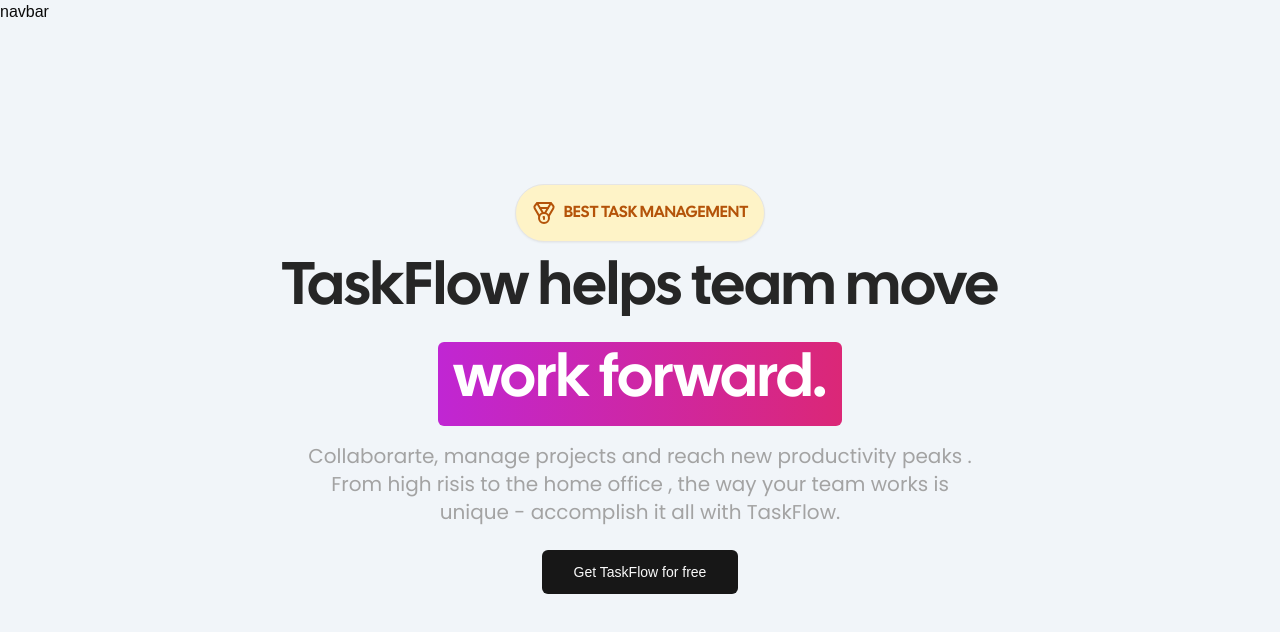
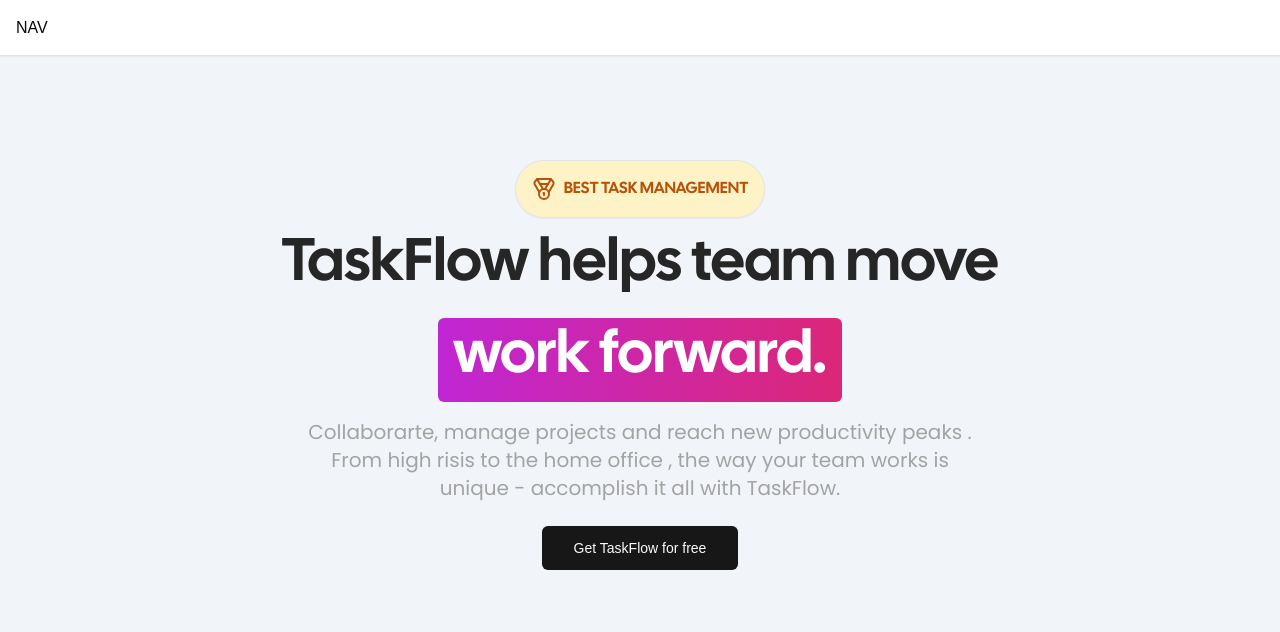
Before and after one commit to SakpalAmit27/TaskFlow, a Next.js app: page / in a window 1280 px wide. Shown: the top 632 px of the page. Built offline with nearby package versions, Linux system fonts and the light colour scheme.

Commit message:
working on css (navbar)

```diff
--- a/app/(marketing)/_components/navbar.tsx
+++ b/app/(marketing)/_components/navbar.tsx
@@ -1,6 +1,6 @@
 export const Navbar = () => {
 
     return (
-        <div>navbar </div>
+        <div className="fixed top-0 w-full h-14 px-4 bg-white border-b flex items-center shadow-sm">NAV</div>
     )
 }
```
